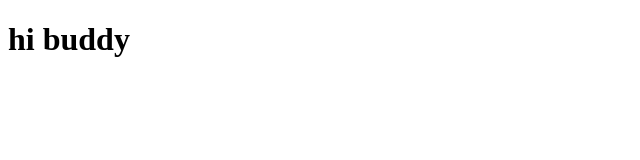
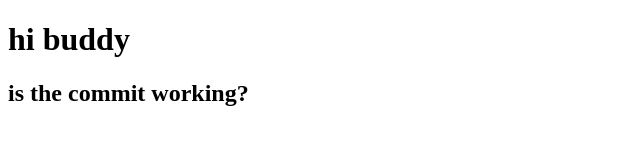
Before and after one commit to heliaakbari/coursera-test, a plain HTML site: page index.html in a window 1280 px wide. Shown: the whole page, without its empty margins (0-640 px from the left). Drawn offline with Linux system fonts and the light colour scheme.

Commit message:
check website

```diff
--- a/index.html
+++ b/index.html
@@ -7,5 +7,6 @@
 </head>
 <body>
     <h1>hi buddy</h1>
+    <h2>is the commit working?</h2>
 </body>
 </html>
```
